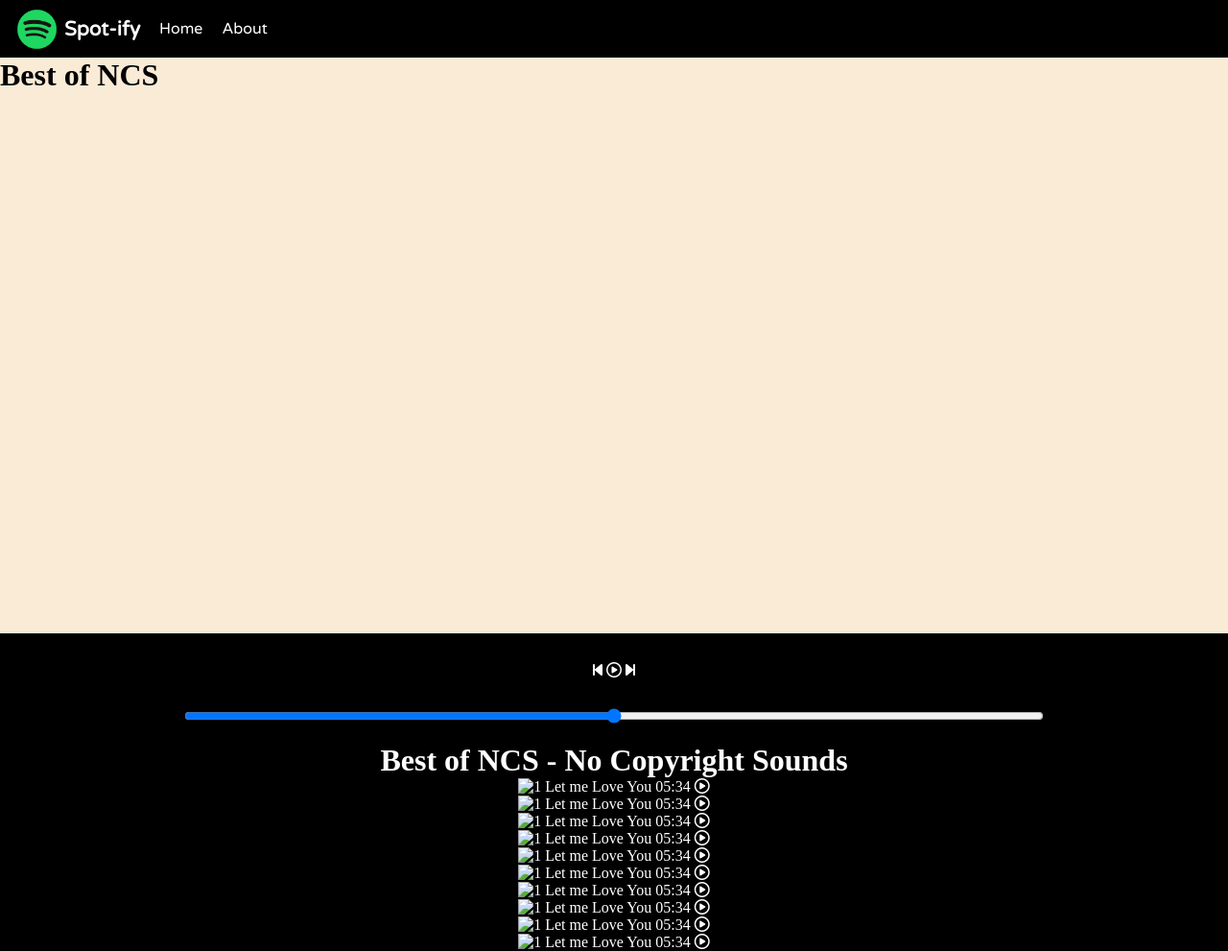
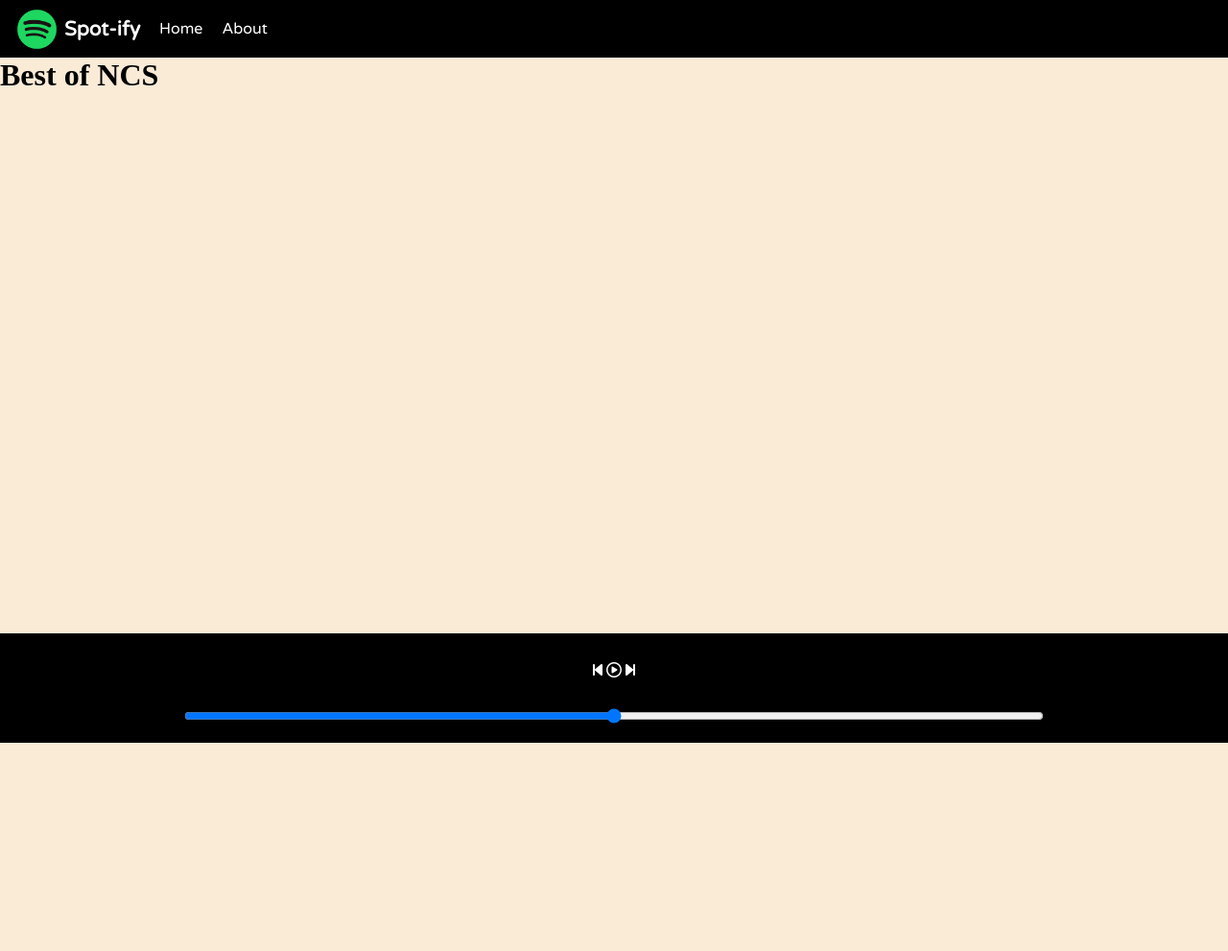
Before and after one commit to vaibhavps05/spot-ify, a plain HTML site: page index.html in a window 1280 px wide. Shown: the whole page at 96% size. After the commit the page ends 800 px from the top, so only its background shows below. Drawn offline with Linux system fonts and the light colour scheme.

Commit message:
list removed for now

```diff
--- a/index.html
+++ b/index.html
@@ -32,61 +32,7 @@
         <i class="fa-solid fa-forward-step"></i>
     </div>
     <input type="range" name="range" id="myProgressBar" min="0" max="100">
-    <div><div class="songList">
-        <h1>Best of NCS - No Copyright Sounds</h1>
-        <div class="songItemContainer">
-            <div class="songItem">
-                <img alt="1">
-                <span class="songName">Let me Love You</span>
-                <span class="songlistplay"><span class="timestamp">05:34 <i id="0" class="far songItemPlay fa-play-circle"></i> </span></span>
-            </div>
-            <div class="songItem">
-                <img alt="1">
-                <span class="songName">Let me Love You</span>
-                <span class="songlistplay"><span class="timestamp">05:34 <i id="1" class="far songItemPlay fa-play-circle"></i> </span></span>
-            </div>
-            <div class="songItem">
-                <img alt="1">
-                <span class="songName">Let me Love You</span>
-                <span class="songlistplay"><span class="timestamp">05:34 <i id="2" class="far songItemPlay fa-play-circle"></i> </span></span>
-            </div>
-            <div class="songItem">
-                <img alt="1">
-                <span class="songName">Let me Love You</span>
-                <span class="songlistplay"><span class="timestamp">05:34 <i id="3" class="far songItemPlay fa-play-circle"></i> </span></span>
-            </div>
-            <div class="songItem">
-                <img alt="1">
-                <span class="songName">Let me Love You</span>
-                <span class="songlistplay"><span class="timestamp">05:34 <i id="4" class="far songItemPlay fa-play-circle"></i> </span></span>
-            </div>
-            <div class="songItem">
-                <img alt="1">
-                <span class="songName">Let me Love You</span>
-                <span class="songlistplay"><span class="timestamp">05:34 <i id="5" class="far songItemPlay fa-play-circle"></i> </span></span>
-            </div>
-            <div class="songItem">
-                <img alt="1">
-                <span class="songName">Let me Love You</span>
-                <span class="songlistplay"><span class="timestamp">05:34 <i id="6" class="far songItemPlay fa-play-circle"></i> </span></span>
-            </div>
-            <div class="songItem">
-                <img alt="1">
-                <span class="songName">Let me Love You</span>
-                <span class="songlistplay"><span class="timestamp">05:34 <i id="7" class="far songItemPlay fa-play-circle"></i> </span></span>
-            </div>
-            <div class="songItem">
-                <img alt="1">
-                <span class="songName">Let me Love You</span>
-                <span class="songlistplay"><span class="timestamp">05:34 <i id="8" class="far songItemPlay fa-play-circle"></i> </span></span>
-            </div>
-            <div class="songItem">
-                <img alt="1">
-                <span class="songName">Let me Love You</span>
-                <span class="songlistplay"><span class="timestamp">05:34 <i id="9" class="far songItemPlay fa-play-circle"></i> </span></span>
-            </div>
-        </div>
-    </div></div>
+
 
 </div>
 
```
